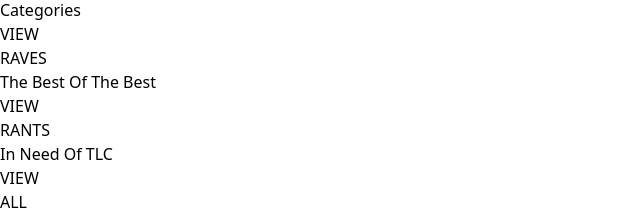
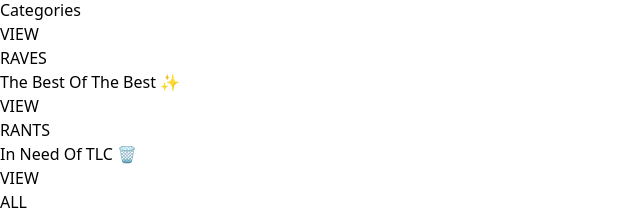
Before and after one commit to rayherna18/ReviewHub, a React (Vite) app in the folder reviewHub/: page / in a window 1280 px wide. Shown: the part 162-378 px from the top of the page, without its empty margins (0-640 px from the left). Built offline with nearby package versions, Linux system fonts and the light colour scheme; no server answers; the database is empty.

Commit message:
Updated review tag css and added toast

```diff
--- a/reviewHub/package.json
+++ b/reviewHub/package.json
@@ -16,6 +16,7 @@
     "react-icons": "^4.12.0",
     "react-router-dom": "^6.18.0",
     "react-spinners": "^0.14.1",
+    "react-toastify": "^10.0.5",
     "uuid": "^9.0.1"
   },
   "devDependencies": {
--- a/reviewHub/src/components/PortalCards.jsx
+++ b/reviewHub/src/components/PortalCards.jsx
@@ -16,7 +16,7 @@ const PortalCards = () => {
           <Card bg='bg-green-500 text-white'  className='h-40'>
             <h2 className='text-xl font-bold'>VIEW</h2>
             <p className='text-4xl font-bold'>RAVES</p>
-            <p className='mt-2 font-semibold'>The Best Of The Best</p>
+            <p className='mt-2 font-semibold'>The Best Of The Best ✨</p>
           </Card>
         </Link>
 
@@ -24,7 +24,7 @@ const PortalCards = () => {
           <Card bg='bg-red-500 text-white'  className='h-40'>
           <h2 className='text-xl font-bold'>VIEW</h2>
           <p className='text-4xl font-bold'>RANTS</p>
-          <p className='mt-2 font-semibold'>In Need Of TLC</p>
+          <p className='mt-2 font-semibold'>In Need Of TLC 🗑️</p>
           </Card>
         </Link>
 
--- a/reviewHub/src/components/ReviewTag.jsx
+++ b/reviewHub/src/components/ReviewTag.jsx
@@ -1,7 +1,7 @@
 import React from 'react'
 
 const ReviewTag = ({flag}) => {
-    const tagColor = flag === 'Rant' ? 'bg-red-200 text-red-800' : 'bg-green-200 text-green-800'
+    const tagColor = flag === 'Rant' ? 'bg-red-500 text-red-800' : 'bg-green-500 text-green-800'
     const tagText = flag === 'Rant' ? 'Rant' : 'Rave'
     return (
         <div className={`${tagColor} absolute top-2 left-2 px-3 py-1 text-white text-sm font-semibold rounded-md`}>
--- a/reviewHub/src/layouts/MainLayout.jsx
+++ b/reviewHub/src/layouts/MainLayout.jsx
@@ -1,5 +1,7 @@
 import React from 'react';
 import { Outlet } from 'react-router-dom';
+import { ToastContainer } from 'react-toastify';
+import 'react-toastify/dist/ReactToastify.css';
 import Navbar from '../components/Navbar';
 import FooterBlock from '../components/FooterBlock';
 
@@ -10,6 +12,7 @@ const MainLayout = () => {
         <main className='flex-grow'>
         <Outlet />
         </main>
+        <ToastContainer />
         <FooterBlock />
     </div>
   )
--- a/reviewHub/src/pages/CreateReview.jsx
+++ b/reviewHub/src/pages/CreateReview.jsx
@@ -2,6 +2,7 @@
 import React, { useState } from 'react';
 import { useNavigate } from 'react-router-dom';
 import { supabase } from '../client';
+import { toast } from 'react-toastify';
 
 const CreateReview = ({ userId }) => {
   const navigate = useNavigate();
@@ -35,6 +36,9 @@ const CreateReview = ({ userId }) => {
     } catch (error) {
       console.error('Error creating review: ', error);
     }
+
+    toast.success('Review Added Successfully!');
+
     navigate('/reviews');
   };
 
--- a/reviewHub/src/pages/DetailedReview.jsx
+++ b/reviewHub/src/pages/DetailedReview.jsx
@@ -3,6 +3,7 @@ import {useNavigate, useLoaderData } from 'react-router-dom'; // Import useNavig
 import { supabase } from '../client';
 import CommentSection from '../components/CommentSection';
 import ReviewContent from '../components/ReviewContent';
+import { toast } from 'react-toastify';
 
 function DetailedReview() {
   const review = useLoaderData();
@@ -19,6 +20,8 @@ function DetailedReview() {
   const deleteReview = async (e) => {
     try{
       await supabase.from('reviews').delete().eq('id', review.id);
+
+      toast.success('Review Deleted Successfully!');
       navigate('/reviews');
     }
     catch (error) {
--- a/reviewHub/src/pages/EditReview.jsx
+++ b/reviewHub/src/pages/EditReview.jsx
@@ -2,6 +2,7 @@ import React, { useState, useEffect } from 'react';
 import { useParams } from 'react-router-dom';
 import {useNavigate} from 'react-router-dom';
 import { supabase } from '../client';
+import { toast } from 'react-toastify';
 
 const EditReview = () => {
     const navigate = useNavigate();
@@ -70,6 +71,7 @@ const EditReview = () => {
             console.log("Post updated successfully");
         }
 
+        toast.success('Review Updated Successfully!');
         // Redirect to the main page using useNavigate
         navigate(`/reviews/${review.id}`);
     };
```
Also changed, not shown: 1 other file (tests, documents, lock files or other folders).
